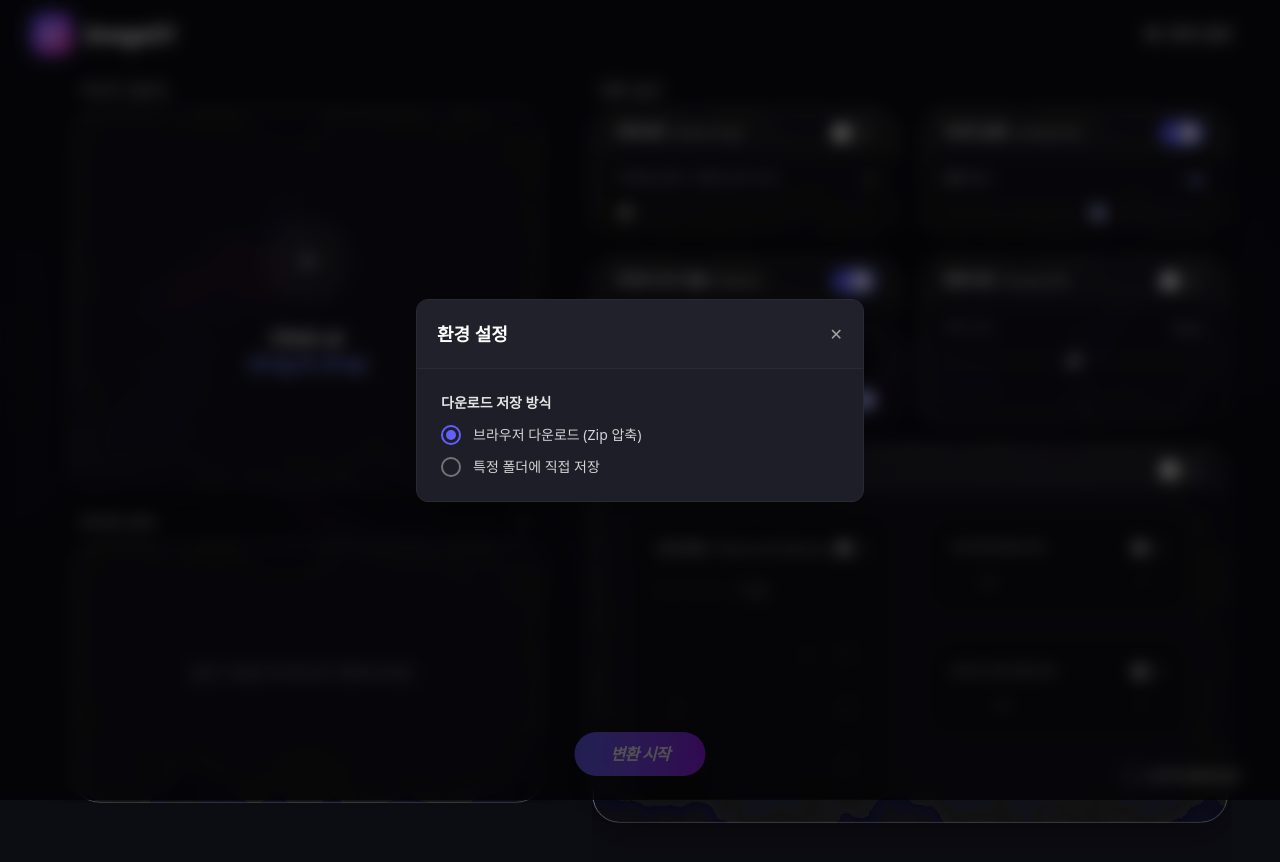
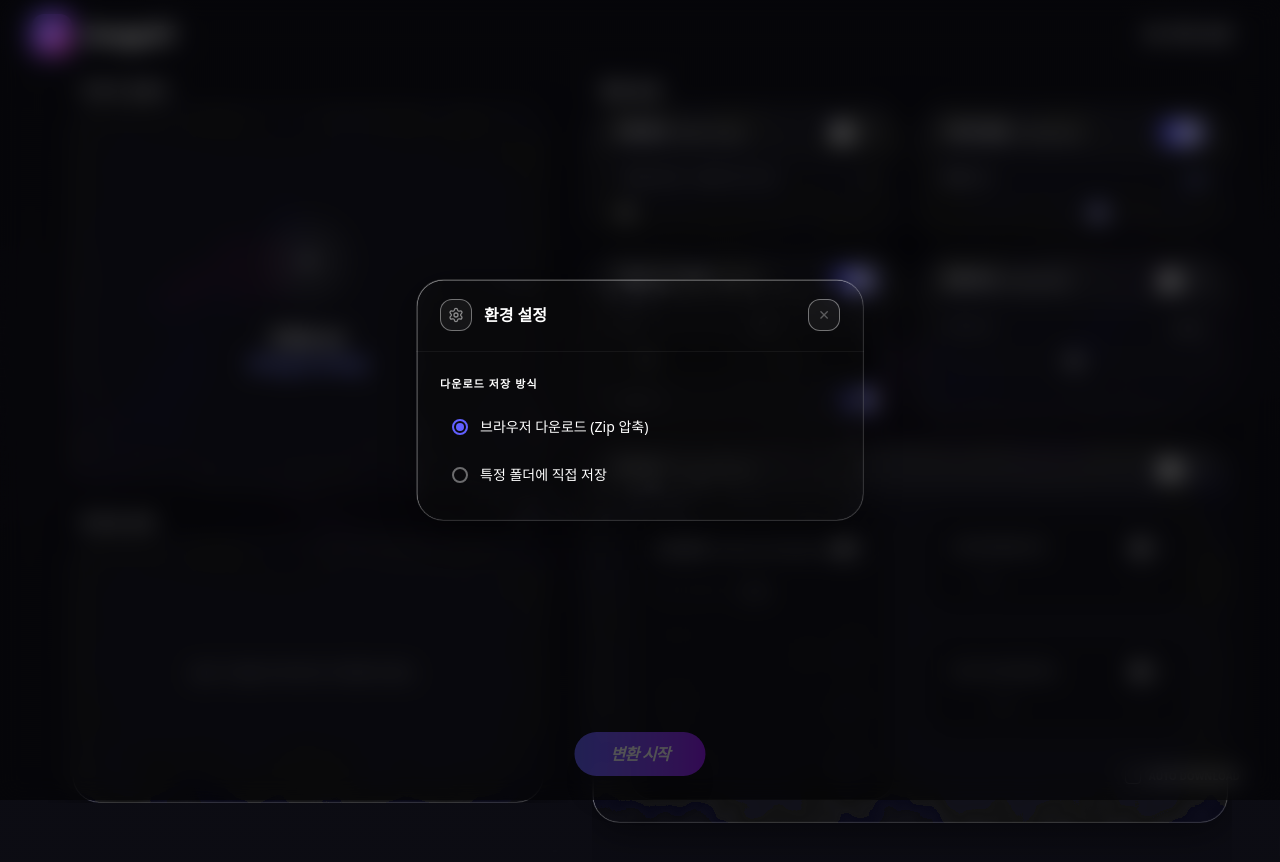
Before and after one commit to kjh0828u/image51, a Next.js app: page / in a window 1280 px wide. Both pictures are taken after a click on the button "환경 설정". Shown: the top 862 px of the page. Built offline with nearby package versions, Linux system fonts and the light colour scheme.

Commit message:
design: 밝기, 여백 등 수정, 환경설정 모달 글래스 디자인 적용

```diff
--- a/src/app/page.tsx
+++ b/src/app/page.tsx
@@ -338,55 +338,70 @@ export default function Home() {
       </header >
 
       {/* Settings Modal */}
-      {
-        isSettingsOpen && (
-          <div className="fixed inset-0 bg-black/60 backdrop-blur-sm z-50 flex items-center justify-center p-4" onClick={() => setIsSettingsOpen(false)}>
-            <div className="bg-[#1e1e28] rounded-xl border border-[#2a2a35] shadow-2xl w-full max-w-md overflow-hidden" onClick={(e) => e.stopPropagation()}>
-              <div className="flex justify-between items-center p-5 bg-[#21212c] border-b border-[#2a2a35]">
-                <h2 className="text-lg font-bold text-white">환경 설정</h2>
-                <button onClick={() => setIsSettingsOpen(false)} className="text-neutral-400 hover:text-white transition-colors cursor-pointer">✕</button>
+      {isSettingsOpen && (
+        <div className="fixed inset-0 bg-black/50 backdrop-blur-md z-50 flex items-center justify-center p-4" onClick={() => setIsSettingsOpen(false)}>
+          <div className="w-full max-w-md" onClick={(e) => e.stopPropagation()}>
+            <Glass variant="thick" className="rounded-3xl overflow-hidden shadow-2xl" contentClassName="p-0">
+              {/* Header */}
+              <div className="flex justify-between items-center px-6 py-5 border-b border-white/5">
+                <div className="flex items-center gap-3">
+                  <div className="w-8 h-8 rounded-xl bg-white/5 border border-white/40 flex items-center justify-center">
+                    <Settings className="w-4 h-4 text-white/50" />
                   </div>
+                  <h2 className="text-base font-bold text-white">환경 설정</h2>
+                </div>
+                <button onClick={() => setIsSettingsOpen(false)} className="w-8 h-8 rounded-xl bg-white/5 border border-white/40 flex items-center justify-center text-white/30 hover:text-white hover:bg-white/10 transition-all cursor-pointer text-sm">✕</button>
+              </div>
+
+              {/* Content */}
               <div className="p-6 space-y-6">
+                {/* Download Mode */}
                 <div>
-                  <h3 className="text-sm font-bold text-neutral-200 mb-3 block">다운로드 저장 방식</h3>
-                  <div className="space-y-3">
-                    {['default', 'custom'].map((mode) => (
-                      <label key={mode} className="flex items-center gap-3 cursor-pointer group">
-                        <input type="radio" className="hidden" checked={store.downloadMode === mode} onChange={() => store.setOption('downloadMode', mode as any)} />
-                        <div className={cn("w-5 h-5 rounded-full border-2 flex items-center justify-center transition-all", store.downloadMode === mode ? "border-indigo-500" : "border-neutral-500")}>
-                          {store.downloadMode === mode && <div className="w-2.5 h-2.5 rounded-full bg-indigo-500" />}
+                  <h3 className="text-[11px] font-bold text-white/100 uppercase tracking-widest mb-3">다운로드 저장 방식</h3>
+                  <div className="space-y-1">
+                    {(['default', 'custom'] as const).map((mode) => (
+                      <label key={mode} className="flex items-center gap-3 cursor-pointer group px-3 py-3 rounded-2xl hover:bg-white/5 transition-all">
+                        <input type="radio" className="hidden" checked={store.downloadMode === mode} onChange={() => store.setOption('downloadMode', mode)} />
+                        <div className={cn("w-4 h-4 rounded-full border-2 flex items-center justify-center transition-all flex-shrink-0", store.downloadMode === mode ? "border-indigo-500" : "border-white/40 group-hover:border-white/40")}>
+                          {store.downloadMode === mode && <div className="w-2 h-2 rounded-full bg-indigo-500" />}
                         </div>
-                        <span className="text-sm text-neutral-300 group-hover:text-white transition-colors">{mode === 'default' ? '브라우저 다운로드 (Zip 압축)' : '특정 폴더에 직접 저장'}</span>
+                        <span className="text-sm text-white/100 group-hover:text-white/90 transition-colors">{mode === 'default' ? '브라우저 다운로드 (Zip 압축)' : '특정 폴더에 직접 저장'}</span>
                       </label>
                     ))}
                   </div>
                 </div>
+
+                {/* Custom Folder Picker */}
                 {store.downloadMode === 'custom' && (
-                  <div className="bg-black/20 p-4 rounded-xl border border-white/5 text-xs text-white/40">
+                  <div className="bg-white/3 rounded-2xl border border-white/8 p-4 space-y-3">
                     <button onClick={async () => {
                       const handle = await (window as any).showDirectoryPicker({ mode: 'readwrite' });
                       store.setCustomDirectoryHandle(handle);
                       await setHandle('customDownloadDir', handle);
-                    }} className="w-full bg-indigo-500/10 hover:bg-indigo-500/20 text-indigo-400 py-3 rounded-xl border border-indigo-500/20 font-bold mb-3 transition-all flex items-center justify-center gap-2">
+                    }} className="w-full bg-indigo-500/10 hover:bg-indigo-500/20 text-indigo-100 py-3 rounded-xl border border-indigo-500/20 text-sm font-bold transition-all flex items-center justify-center gap-2 cursor-pointer">
                       📁 저장 폴더 지정하기
                     </button>
-                    {store.customDirectoryHandle && <p className="text-emerald-400 font-bold flex items-center gap-2"><Check className="w-4 h-4" />지정됨: {store.customDirectoryHandle.name}</p>}
+                    {store.customDirectoryHandle && (
+                      <p className="text-emerald-400 text-xs font-bold flex items-center gap-2">
+                        <Check className="w-3.5 h-3.5" />지정됨: {store.customDirectoryHandle.name}
+                      </p>
+                    )}
                   </div>
                 )}
               </div>
+            </Glass>
           </div>
         </div>
-        )
-      }
+      )}
 
       <main className="flex-1 w-full max-w-[1500px] mx-auto flex items-start px-12 pt-3 pb-32 gap-6 overflow-hidden h-[calc(100vh-64px-48px)]">
         {/* Left Sidebar */}
         <div className="w-[520px] flex flex-col gap-5 overflow-y-auto custom-scrollbar px-6 h-full">
           {/* Upload Section */}
           <section className="flex flex-col">
-            <h2 className="text-[14px] font-bold mb-2 px-2 text-white/60 uppercase tracking-widest">이미지 업로드</h2>
+            <h2 className="text-[14px] font-bold mb-2 px-2 text-white/90 uppercase tracking-widest">이미지 업로드</h2>
             <div onDragOver={handleDragOver} onDrop={handleDrop} onClick={() => fileInputRef.current?.click()}>
-              <Glass variant="bright" className="rounded-3xl cursor-pointer hover:scale-[1.02] transition-all duration-300 min-h-[380px] group border-dashed border-white/10 hover:border-white/20" contentClassName="flex flex-col items-center justify-center h-full min-h-[380px] py-28">
+              <Glass variant="bright" className="rounded-3xl cursor-pointer hover:scale-[1.02] transition-all duration-300 min-h-[380px] group border-dashed border-white/10 hover:border-white/20" contentClassName={store.images.length === 0 ? "flex flex-col items-center justify-center h-full min-h-[380px] py-28" : "flex flex-col p-5"}>
                 {store.images.length === 0 ? (
                   <>
                     <div className="w-20 h-20 rounded-full border border-white/10 flex items-center justify-center mb-6 text-white/40 group-hover:scale-110 group-hover:text-white transition-all bg-white/5">
@@ -395,9 +410,10 @@ export default function Home() {
                     <p className="text-center font-bold text-xl text-white leading-tight">Click or<br /><span className="text-indigo-400">drag & drop</span></p>
                   </>
                 ) : (
-                  <div className="w-full space-y-3 cursor-default" onClick={e => e.stopPropagation()}>
+                  <div className="w-full flex flex-col cursor-default" onClick={e => e.stopPropagation()}>
+                    <div className="space-y-3 overflow-y-auto max-h-[340px] custom-scrollbar pr-3">
                       {store.images.map(img => (
-                      <div key={img.id} className="bg-white/5 backdrop-blur-md rounded-2xl p-4 flex items-center gap-4 border border-white/10">
+                        <div key={img.id} className="bg-white/5 backdrop-blur-md rounded-2xl p-2 flex items-center gap-4 border border-white/10">
                           <div className="w-14 h-14 rounded-xl checkered-bg relative overflow-hidden flex-shrink-0 border border-white/10">
                             <img src={img.status === 'done' ? img.processedUrl! : img.previewUrl} className="w-full h-full object-contain" />
                           </div>
@@ -413,6 +429,7 @@ export default function Home() {
                           </div>
                         </div>
                       ))}
+                    </div>
                     <div className="flex justify-center gap-6 pt-4 border-t border-white/5 mt-4">
                       <button onClick={() => fileInputRef.current?.click()} className="text-sm font-bold text-indigo-400 hover:text-white transition-colors underline underline-offset-4">+ 이미지 추가</button>
                       <button onClick={() => store.clearImages()} className="text-sm font-bold text-white/30 hover:text-red-400 transition-colors underline underline-offset-4">모두 지우기</button>
@@ -426,7 +443,7 @@ export default function Home() {
 
           {/* Profile Section */}
           <section className="flex flex-col">
-            <h2 className="text-[14px] font-bold mb-2 px-2 text-white/60 uppercase tracking-widest flex items-center justify-between">
+            <h2 className="text-[14px] font-bold mb-2 px-2 text-white/90 uppercase tracking-widest flex items-center justify-between">
               <span>프리셋 관리</span>
               <div className="flex gap-2">
                 <button onClick={() => { const n = prompt('이름:'); if (n) store.saveProfile(n) }} className="p-1.5 hover:bg-white/10 rounded-lg cursor-pointer transition-colors"><Plus className="w-3.5 h-3.5" /></button>
@@ -478,7 +495,7 @@ export default function Home() {
 
         {/* Right Content */}
         <div className="flex-1 overflow-y-auto custom-scrollbar h-full pr-1 pb-40">
-          <h2 className="text-[14px] font-bold mb-2 px-2 text-white/60 uppercase tracking-widest">변환 옵션</h2>
+          <h2 className="text-[14px] font-bold mb-2 px-2 text-white/90 uppercase tracking-widest">변환 옵션</h2>
           <div className="grid grid-cols-2 gap-5">
             {/* 1. Auto Crop */}
             <Glass variant="card" contentClassName="h-full">
```
Lines whose indentation alone changed are shown as unchanged.
